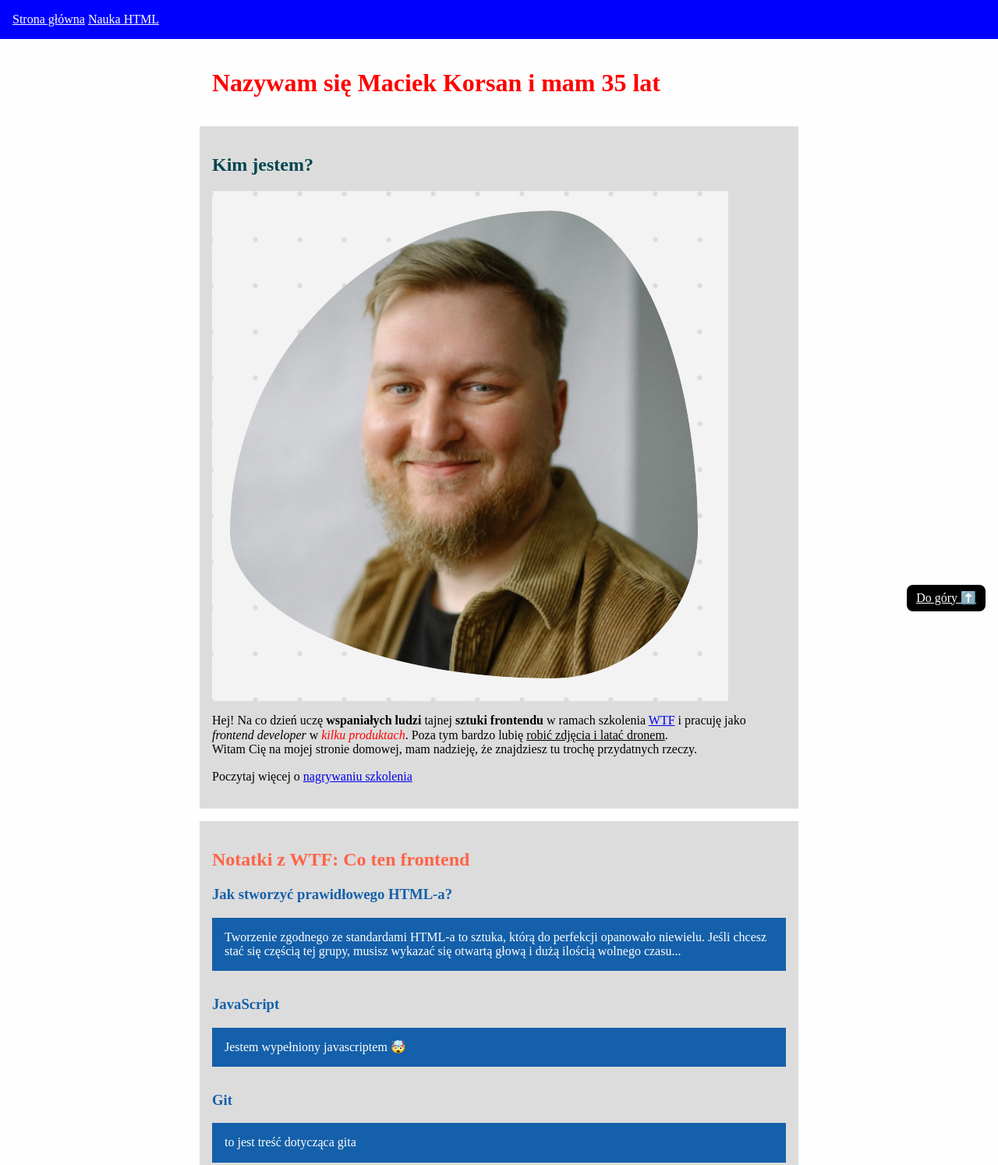
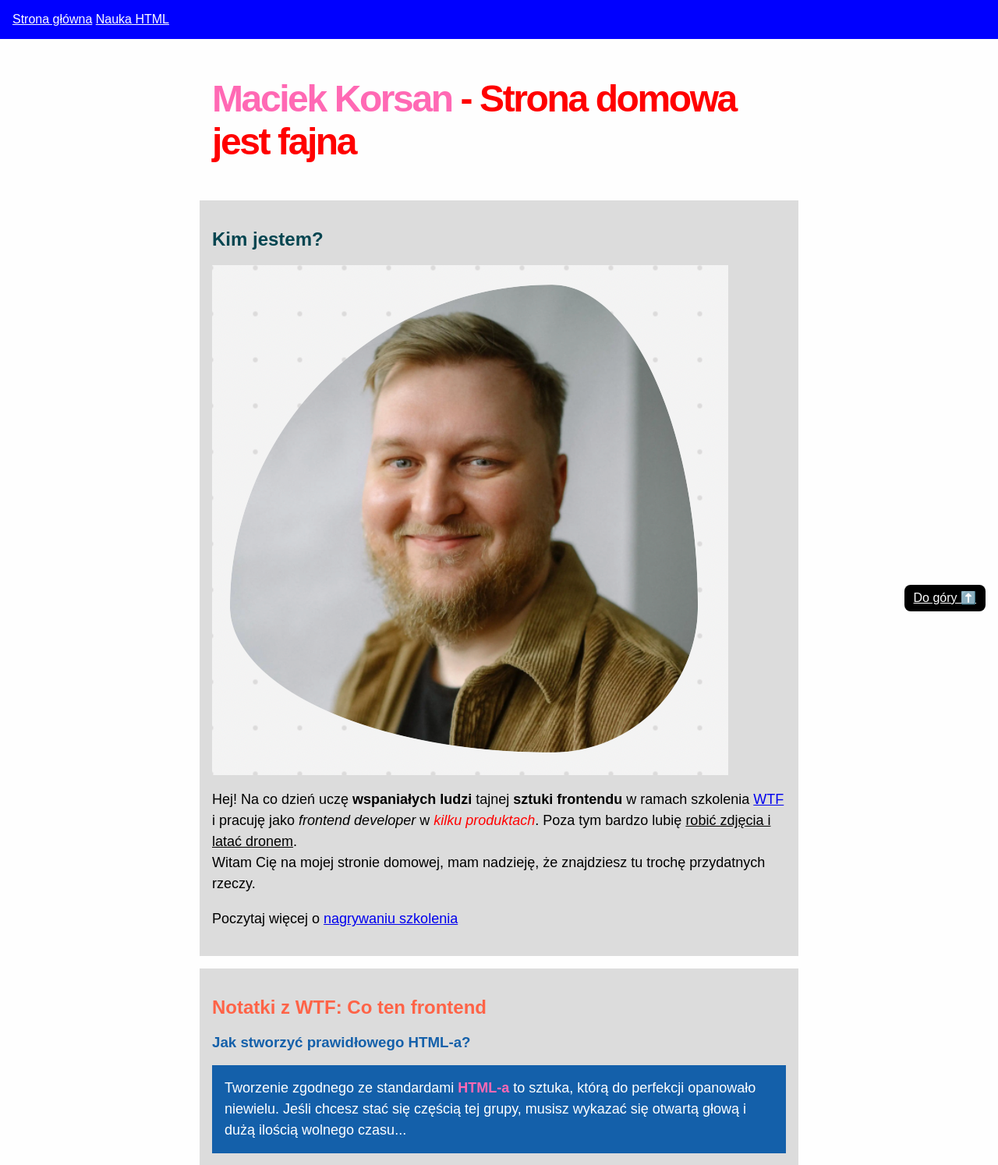
Before and after one commit to maciekwtfowicz/homepage, a plain HTML site: page index.html in a window 1280 px wide. Shown: the top 1494 px of the page at 78% size. Drawn offline with Linux system fonts and the light colour scheme.

Commit message:
typography playground

```diff
--- a/index.html
+++ b/index.html
@@ -18,7 +18,7 @@
 	</header>
 	<main>
 		<header class="page-header" id="top">
-			<h1 class="page-header__heading page-header__heading--js">Maciek Korsan - Strona domowa jest fajna</h1>
+			<h1 class="page-header__heading page-header__heading--js"><span class="special">Maciek Korsan</span> - Strona domowa jest fajna</h1>
 		</header>
 		<section class="section">
 			<h2 class="section__header">Kim jestem?</h2>
@@ -40,7 +40,7 @@
 			<article class="my-article">
 				<h3 class="my-article__header">Jak stworzyć prawidłowego HTML-a?</h3>
 				<p>
-					Tworzenie zgodnego ze standardami HTML-a to sztuka, którą do perfekcji opanowało niewielu. Jeśli
+					Tworzenie zgodnego ze standardami <span class="special">HTML-a</span> to sztuka, którą do perfekcji opanowało niewielu. Jeśli
 					chcesz stać się częścią tej grupy, musisz wykazać się otwartą głową i dużą ilością wolnego czasu...
 				</p>
 			</article>
--- a/main.js
+++ b/main.js
@@ -5,7 +5,6 @@ console.log(`Nazywam się ${firstName} i mam ${age} lat`);
 
 const header = document.querySelector('.page-header__heading--js')
 
-header.innerHTML = `Nazywam się ${firstName} i mam ${age} lat`;
 
 console.log(header.style)
 
--- a/style.css
+++ b/style.css
@@ -8,6 +8,7 @@ html {
 
 body  {
 	background: #fefefe;
+	font-family: Arial, Helvetica, sans-serif;
 }
 
 
@@ -95,6 +96,12 @@ header {
 	padding: 16px;
 }
 
+.page-header__heading {
+	font-size: 3rem;
+	font-weight: 700;
+	letter-spacing: -0.05em;
+}
+
 .section {
 	background: #dcdcdc;
 	margin-bottom: 16px;
@@ -114,3 +121,14 @@ header {
 	max-width: 100%;
 	display: block;
 }
+
+.section p {
+	line-height: 1.5;
+	font-size: 18px;
+}
+
+
+.special {
+	color: hotpink;
+	font-weight: 700;
+}
```
